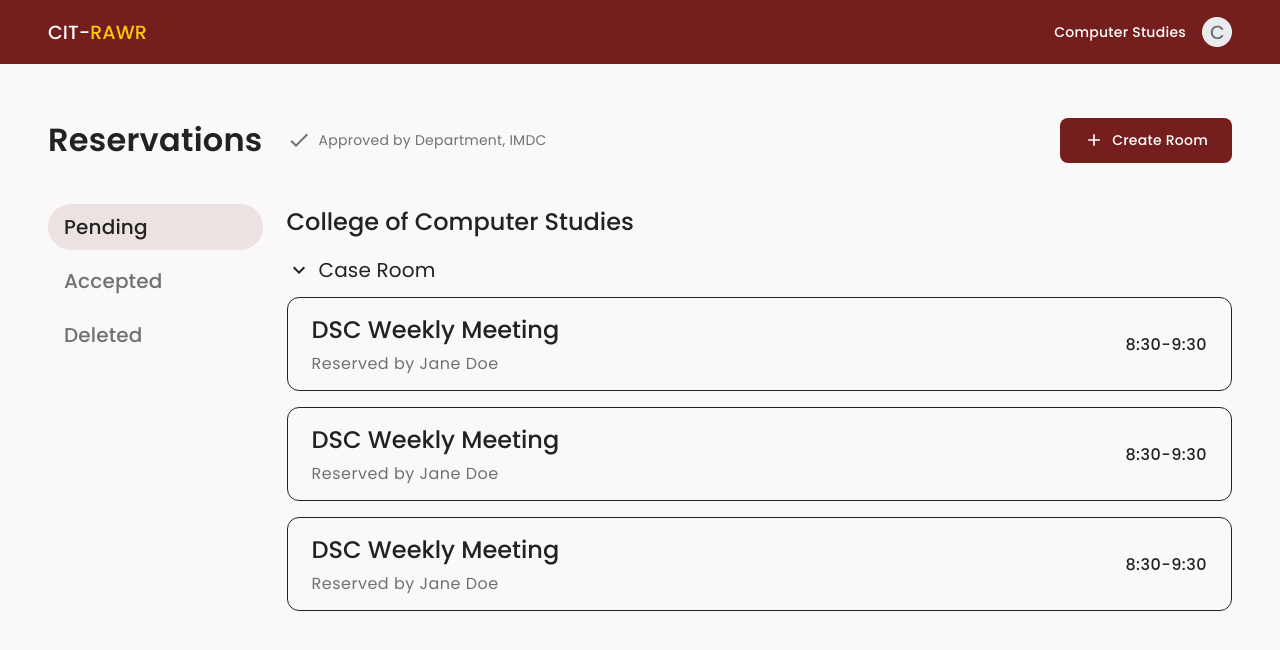
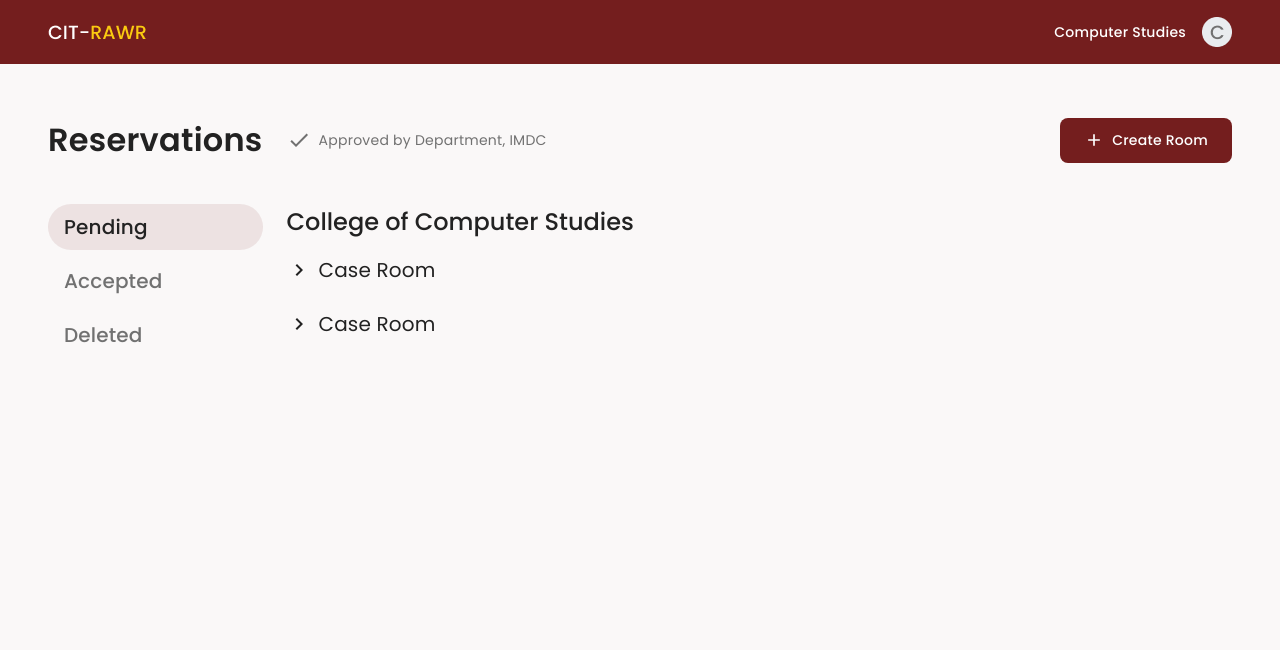
Before and after one commit to Team-Ollave/CIT-RAWR-web, a React (Create React App) app: page /imdc/dashboard in a window 1280 px wide. Shown: the top 650 px of the page. Built offline with nearby package versions, Linux system fonts and the light colour scheme.

Commit message:
accordion height transition reference

```diff
--- /dev/null
+++ b/src/components/Accordion/Accordion.jsx
@@ -0,0 +1,38 @@
+import KeyboardArrowDownIcon from '@material-ui/icons/KeyboardArrowDown';
+import KeyboardArrowRightIcon from '@material-ui/icons/KeyboardArrowRight';
+import { useEffect, useRef, useState } from 'react';
+import styles from './styles.module.scss';
+
+export default function Accordion({ title, children, isActive = false }) {
+  const [isOpened, setIsOpened] = useState(isActive);
+  const accordionBodyHeightRef = useRef(0);
+
+  const accordionBodyRef = useRef();
+
+  // console.log(accordionBodyRef.current);
+
+  useEffect(() => {
+    accordionBodyHeightRef.current = accordionBodyRef.current.offsetHeight;
+  }, [accordionBodyRef.current]);
+
+  // console.log(accordionBodyHeightRef.current);
+
+  return (
+    <>
+      <div className={styles.container} onClick={() => setIsOpened(!isOpened)}>
+        {isOpened ? <KeyboardArrowDownIcon /> : <KeyboardArrowRightIcon />}
+        <h4 className={styles.title}>{title}</h4>
+      </div>
+      <div
+        ref={accordionBodyRef}
+        className={styles.accordionBody}
+        style={{
+          height: isOpened ? accordionBodyHeightRef.current || 'auto' : 0,
+          // display: isOpened ? 'flex' : 'none',
+        }}
+      >
+        {children}
+      </div>
+    </>
+  );
+}
--- /dev/null
+++ b/src/components/Accordion/index.js
@@ -0,0 +1 @@
+export { default } from './Accordion';
--- /dev/null
+++ b/src/components/Accordion/styles.module.scss
@@ -0,0 +1,23 @@
+@import '../../styles/config.scss';
+
+.container {
+  @include flexbox;
+
+  column-gap: 0.5rem;
+}
+
+.title {
+  @include h6($weight: $regular);
+  cursor: pointer;
+
+  &::selection {
+    background-color: transparent;
+  }
+}
+
+.accordionBody {
+  overflow: hidden;
+  width: 100%;
+
+  transition: all 200ms ease;
+}
--- a/src/components/ReservationCard/styles.module.scss
+++ b/src/components/ReservationCard/styles.module.scss
@@ -3,7 +3,7 @@
 .reservationCard {
   @include flexbox($justify: space-between);
 
-  padding: 0.875rem 1.5rem;
+  padding: 0.75rem 1.5rem;
   border: 1px solid $black;
   border-radius: 0.75rem;
   width: 100%;
--- a/src/screens/ReservationsScreen/ReservationsScreen.jsx
+++ b/src/screens/ReservationsScreen/ReservationsScreen.jsx
@@ -5,6 +5,7 @@ import KeyboardArrowDownIcon from '@material-ui/icons/KeyboardArrowDown';
 import { useState } from 'react';
 import NavItem from './NavItem';
 import ReservationCard from '../../components/ReservationCard';
+import Accordion from '../../components/Accordion/Accordion';
 
 export default function ReservationsScreen() {
   const [currentTab, setCurrentTab] = useState('pending');
@@ -66,10 +67,7 @@ export default function ReservationsScreen() {
                 College of Computer Studies
               </h2>
               <div className={styles.roomContainer}>
-                <div className={styles.roomName}>
-                  <KeyboardArrowDownIcon />
-                  <h4 className={styles.roomNameLabel}>Case Room</h4>
-                </div>
+                <Accordion title="Case Room">
                   <div className={styles.reservationList}>
                     <ReservationCard
                       eventName="DSC Weekly Meeting"
@@ -83,6 +81,10 @@ export default function ReservationsScreen() {
                       eventStartTime="8:30"
                       eventEndTime="9:30"
                     />
+                  </div>
+                </Accordion>
+                <Accordion title="Case Room">
+                  <div className={styles.reservationList}>
                     <ReservationCard
                       eventName="DSC Weekly Meeting"
                       eventOrganizer="Jane Doe"
@@ -90,6 +92,7 @@ export default function ReservationsScreen() {
                       eventEndTime="9:30"
                     />
                   </div>
+                </Accordion>
               </div>
             </div>
           </div>
```
Lines whose indentation alone changed are shown as unchanged.
